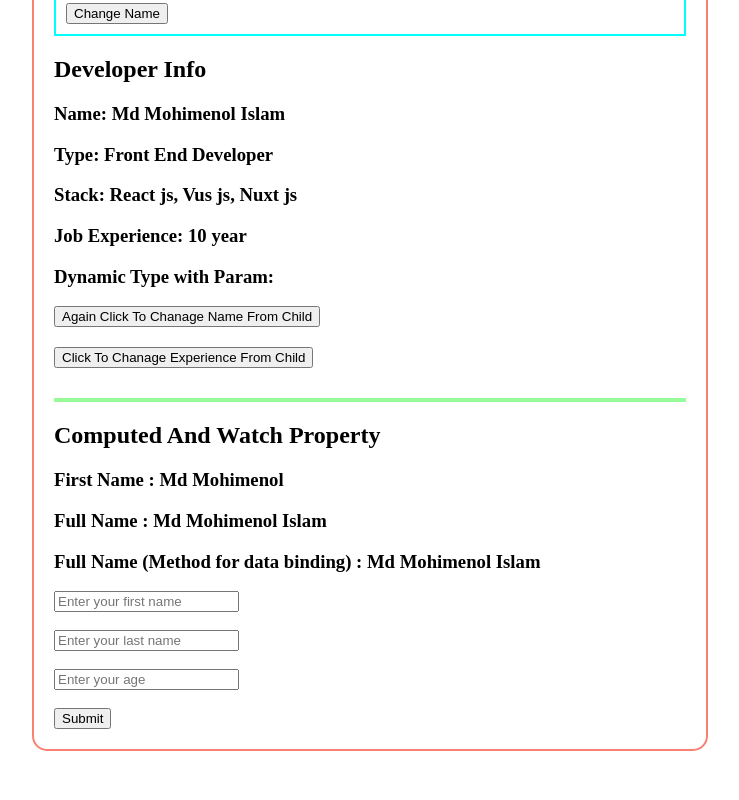
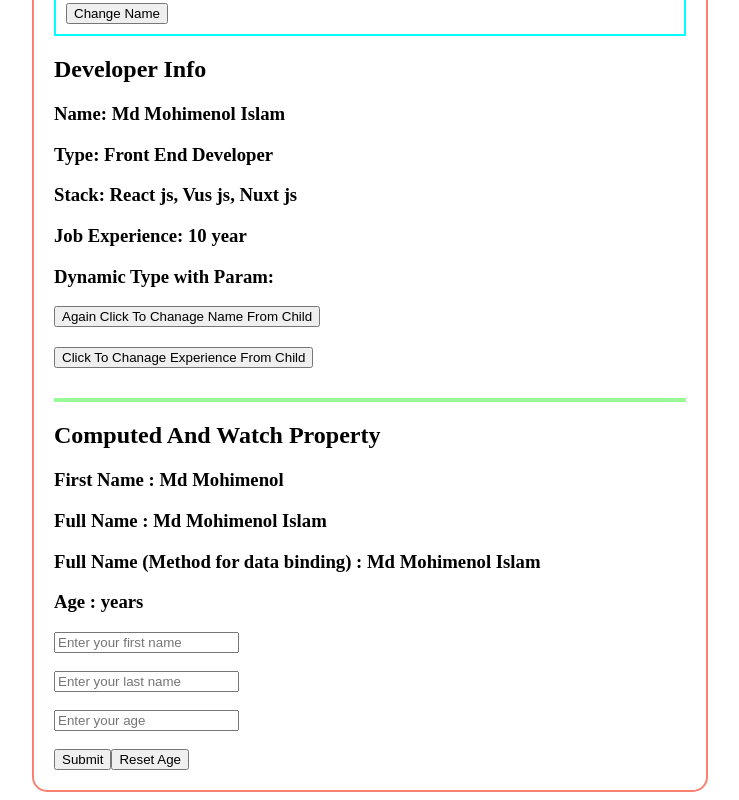
Before and after one commit to Mohimenol-Islam-Munna/VUE-JS, a Vue app in the folder cli/all_core_concept/: page /#/ in a window 1280 px wide. Shown: the part 613-1413 px from the top of the page, without its empty margins (270-1009 px from the left). Before the commit the page ends 1372 px from the top, so only its background shows below. Built offline with nearby package versions, Linux system fonts and the light colour scheme.

Commit message:
two way binding

```diff
--- a/cli/all_core_concept/src/components/ComputedAndWatch.vue
+++ b/cli/all_core_concept/src/components/ComputedAndWatch.vue
@@ -9,7 +9,7 @@ export default {
       firstName: "Md Mohimenol",
       lastName: "Islam",
       fullName: "Munna",
-      age: 26,
+      age: null,
     };
   },
 
@@ -42,6 +42,11 @@ export default {
       console.log("age handler ::");
       this.age = event.target.value;
     },
+
+    resetAgeHandler() {
+      console.log("reset age handler called");
+      this.age = null;
+    },
   },
 };
 </script>
@@ -54,6 +59,8 @@ export default {
 
     <h3>Full Name : {{ fullName }}</h3>
     <h3>Full Name (Method for data binding) : {{ fullNameHandler }}</h3>
+
+    <h3>Age : {{ age }} years</h3>
 
     <div>
       <input
@@ -71,14 +78,18 @@ export default {
       /><br />
       <br />
 
+      <!-- :value="age"
+        @input="ageHandler" -->
+
       <input
         type="number"
         name="age"
-        @input="ageHandler"
+        v-model="age"
         placeholder="Enter your age"
       /><br />
       <br />
       <button type="submit">Submit</button>
+      <button type="button" @click="resetAgeHandler">Reset Age</button>
     </div>
   </div>
 </template>
```
